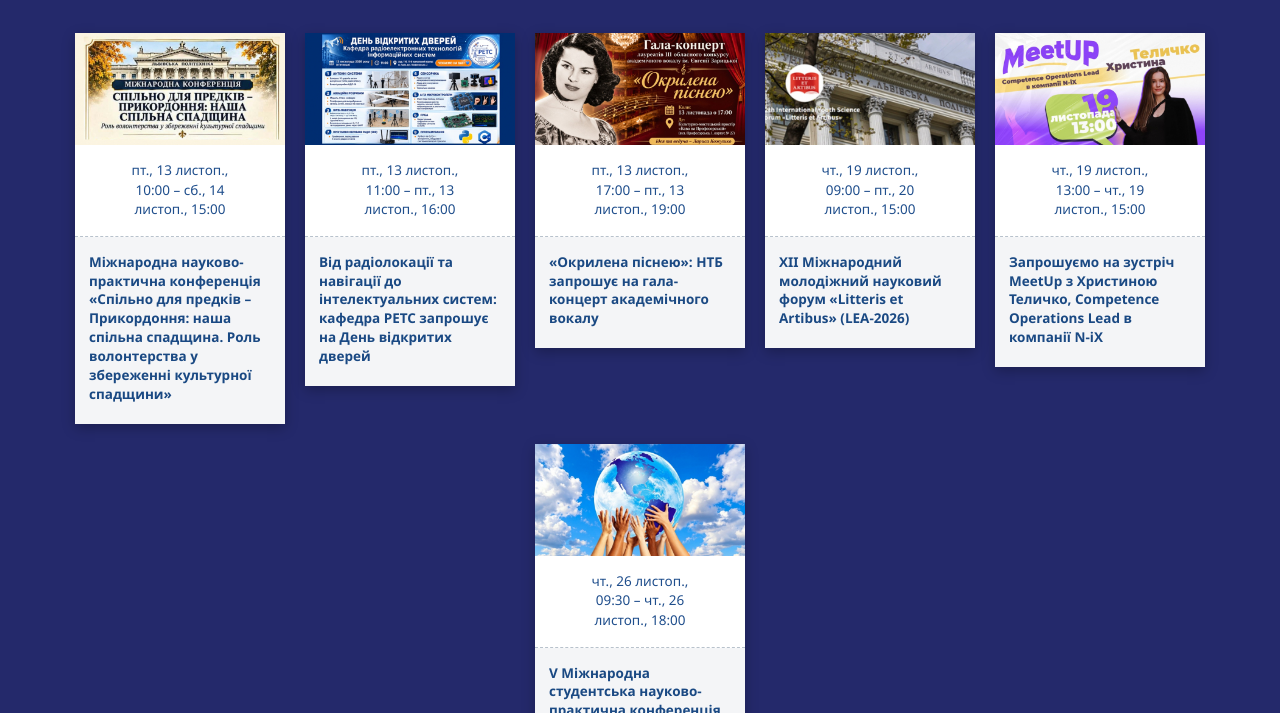
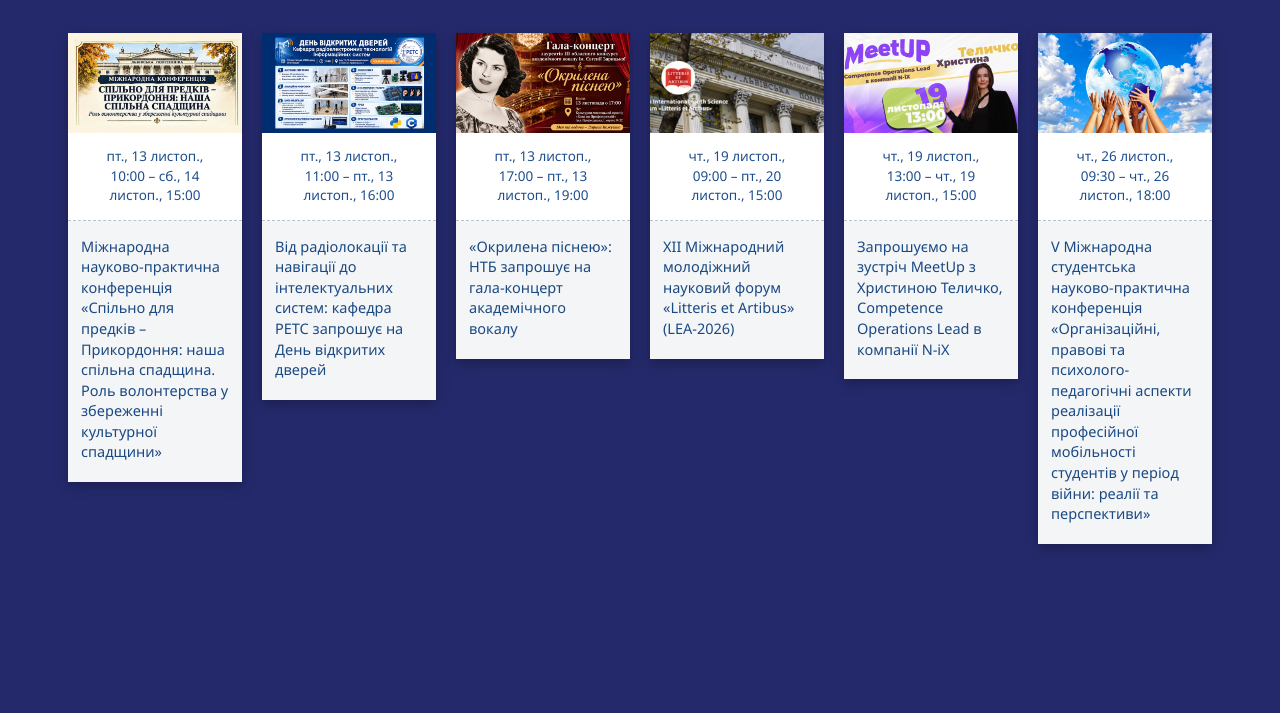
Before and after one commit to killside08/TK42college, a plain HTML site: page lab7/index.html in a window 1280 px wide. Shown: the part 87-800 px from the top of the page. Drawn offline with Linux system fonts and the light colour scheme.

Commit message:
lab 7 changes

```diff
--- a/lab7/index.html
+++ b/lab7/index.html
@@ -20,7 +20,7 @@
     }
 
     .section-wrapper {
-      max-width: 1320px;
+      max-width: 1220px;
       margin: 0 auto;
     }
 
@@ -49,7 +49,7 @@
 
     .event-card {
       background-color: #ffffff;
-      width: 196px;
+      width: 174px;
       display: flex;
       flex-direction: column;
       text-decoration: none;
@@ -65,7 +65,7 @@
 
     .card-poster {
       width: 100%;
-      height: 112px;
+      height: 100px;
       overflow: hidden;
       background-color: #eaeaea;
     }
@@ -78,7 +78,7 @@
     }
 
     .date-section {
-      padding: 16px 14px;
+      padding: 14px 12px;
       text-align: center;
       color: #1f4e8c;
       font-size: 13.5px;
@@ -88,18 +88,18 @@
     }
 
     .title-section {
-      padding: 16px 14px 20px;
+      padding: 15px 13px 20px;
       background-color: #f4f5f7;
       color: #1a4983;
-      font-size: 13.5px;
-      font-weight: 600;
-      line-height: 1.4;
+      font-size: 14.5px;
+      font-weight: 500;
+      line-height: 1.42;
       text-align: left;
     }
 
-    @media (max-width: 1300px) {
+    @media (max-width: 1180px) {
       .event-card {
-        width: 210px;
+        width: 195px;
       }
     }
 
```
